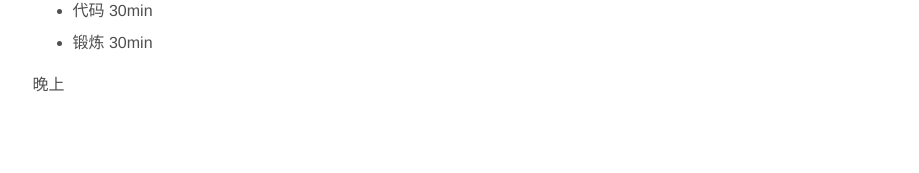
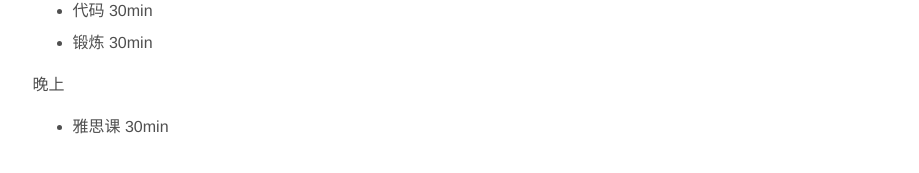
Before and after one commit to ronniewang/ronniewang.github.io, a Jekyll site: the page built from _posts/2016-10-09-daily-life.md, in a window 1280 px wide. Shown: the part 294-467 px from the top of the page, without its empty margins (180-1099 px from the left). Built offline with Jekyll 4.4.1, drawn with Linux system fonts in a browser that asks for light colours.

Commit message:
update file

```diff
--- a/_posts/2016-10-09-daily-life.md
+++ b/_posts/2016-10-09-daily-life.md
@@ -11,9 +11,12 @@ description:
 ### 2016-10-09-working-day
 
 早上
+
 * 洗漱, 吃饭 30min
 * 雅思课 30min
 * 代码 30min
 * 锻炼 30min
 
 晚上
+
+* 雅思课 30min
```
